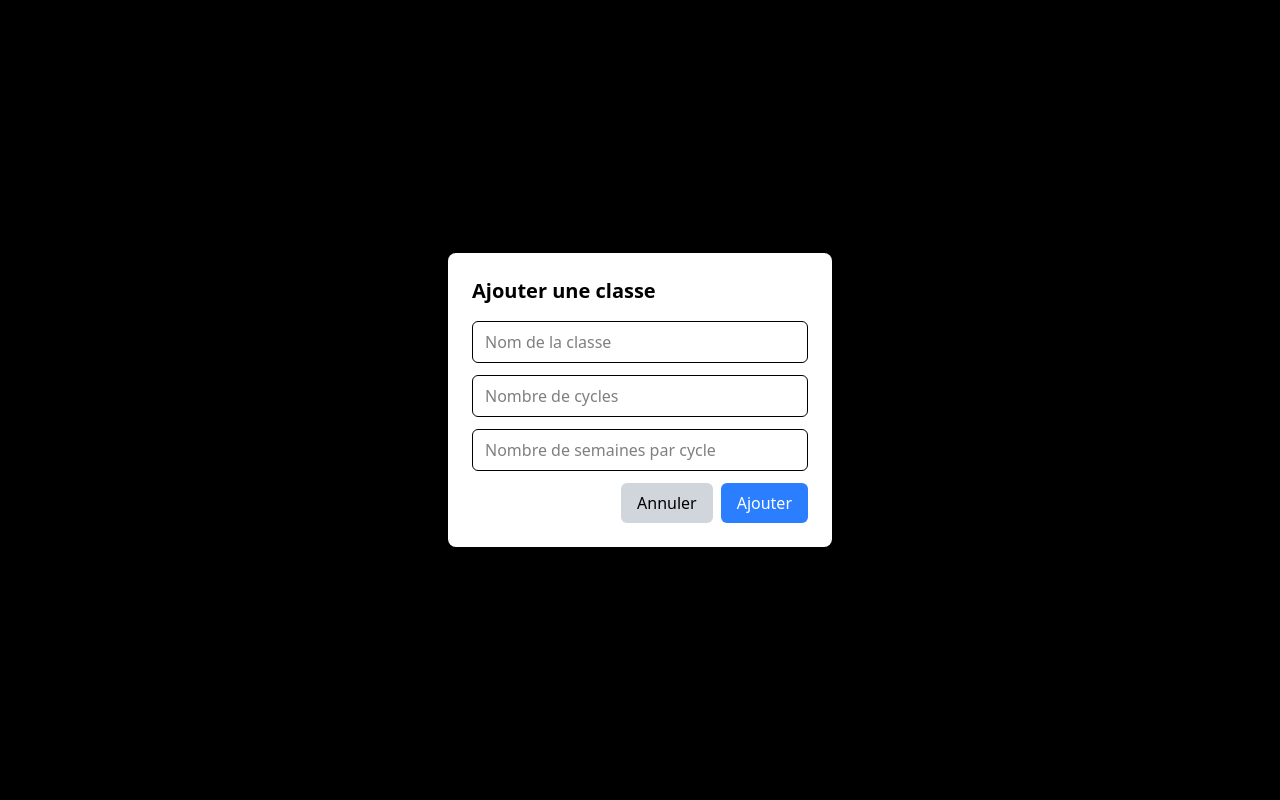
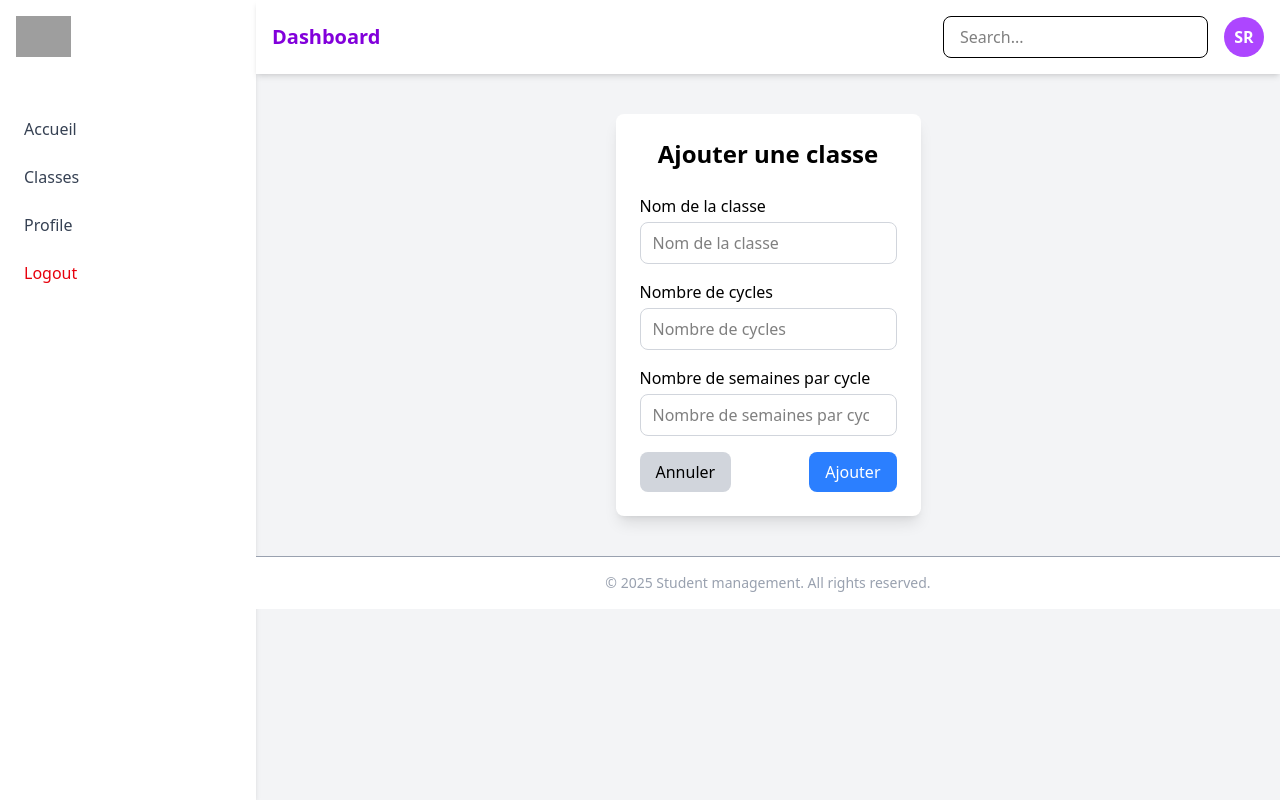
Before and after one commit to ilyass-essani04/Student-management, a React (Vite) app in the folder suivi_note_frontend/: page /dashboard/addclass in a window 1280 px wide. Built offline with nearby package versions, Linux system fonts and the light colour scheme; grey boxes are pictures that could not be loaded.

Commit message:
studentSliceUpdate

```diff
--- a/suivi_note_frontend/src/components/addclass.jsx
+++ b/suivi_note_frontend/src/components/addclass.jsx
@@ -1,14 +1,9 @@
 import { useState } from "react";
 import { useDispatch } from "react-redux";
-import { Link } from "react-router-dom";
-import { useNavigate } from "react-router-dom";
+import { Link, useNavigate } from "react-router-dom";
 import { AddClasse } from "../features/classSlice";
 
-// const navigate = useNavigate();
-
-
-function Addclass(){
-    // const [showModal, setShowModal] = useState(false);
+function AddClass() {
   const [name, setName] = useState("");
   const [Ncycle, setCycle] = useState("");
   const [Nsemaine, setSemaine] = useState("");
@@ -17,69 +12,187 @@ function Addclass(){
 
   const handleSubmit = (e) => {
     e.preventDefault();
-      if(name.trim()){
-        dispatch(AddClasse({ name ,Ncycle:Number(Ncycle) ,Nsemaine:Number(Nsemaine) }));
-        setName('')
-        setCycle('')
-        setSemaine('')
-        navigate('/dashboard/classes') //redirect to classes list after adding
+    if (name.trim()) {
+      dispatch(
+        AddClasse({
+          name,
+          Ncycle: Number(Ncycle),
+          Nsemaine: Number(Nsemaine),
+        })
+      );
+      setName("");
+      setCycle("");
+      setSemaine("");
+      navigate("/dashboard/classes"); // redirect after adding
     }
   };
 
-
-    return(
-        <section class="py-10 my-auto dark:bg-gray-900">
-    {/* <div class="lg:w-[80%] md:w-[90%] w-[96%] mx-auto flex gap-4"> */}
-    <div className="fixed inset-0 flex items-center justify-center bg-black bg-opacity-50">
-          <div className="bg-white rounded-lg p-6 w-96">
-            <h2 className="text-xl font-bold mb-4">Ajouter une classe</h2>
-            <form onSubmit={handleSubmit}>
+  return (
+    <div className="max-w-md mx-auto mt-10 bg-white shadow-lg rounded-lg p-6">
+      <h2 className="text-2xl font-bold mb-6 text-center">
+        Ajouter une classe
+      </h2>
+      <form onSubmit={handleSubmit} className="space-y-4">
+        <div>
+          <label className="block mb-1 font-medium">Nom de la classe</label>
           <input
             type="text"
             placeholder="Nom de la classe"
             value={name}
             onChange={(e) => setName(e.target.value)}
-                className="w-full px-3 py-2 mb-3 border rounded-md"
+            className="w-full border border-gray-300 rounded-lg px-3 py-2 focus:outline-none focus:ring focus:ring-blue-300"
             required
           />
+        </div>
+        <div>
+          <label className="block mb-1 font-medium">Nombre de cycles</label>
           <input
             type="number"
             placeholder="Nombre de cycles"
             value={Ncycle}
             onChange={(e) => setCycle(e.target.value)}
-                className="w-full px-3 py-2 mb-3 border rounded-md"
+            className="w-full border border-gray-300 rounded-lg px-3 py-2 focus:outline-none focus:ring focus:ring-blue-300"
             required
           />
+        </div>
+        <div>
+          <label className="block mb-1 font-medium">
+            Nombre de semaines par cycle
+          </label>
           <input
             type="number"
             placeholder="Nombre de semaines par cycle"
             value={Nsemaine}
             onChange={(e) => setSemaine(e.target.value)}
-                className="w-full px-3 py-2 mb-3 border rounded-md"
+            className="w-full border border-gray-300 rounded-lg px-3 py-2 focus:outline-none focus:ring focus:ring-blue-300"
             required
           />
-              <div className="flex justify-end gap-2">
-                <Link to={'/dashboard/classes'}>
-                <button type="button" className="px-4 py-2 bg-gray-300 rounded-md">Annuler</button>
+        </div>
+        <div className="flex justify-between">
+          <Link to="/dashboard/classes">
+            <button
+              type="button"
+              className="px-4 py-2 bg-gray-300 rounded-lg hover:bg-gray-400"
+            >
+              Annuler
+            </button>
           </Link>
           <button
             type="submit"
-                  className="px-4 py-2 bg-blue-500 text-white rounded-md"
+            className="px-4 py-2 bg-blue-500 text-white rounded-lg hover:bg-blue-600"
           >
             Ajouter
           </button>
         </div>
       </form>
     </div>
-        </div>
-    {/* </div> */}
-</section>
-    )
-
+  );
 }
 
+export default AddClass;
 
-export default Addclass;
+
+
+
+
+
+
+
+
+
+
+
+
+
+
+
+
+
+
+
+
+// import { useState } from "react";
+// import { useDispatch } from "react-redux";
+// import { Link } from "react-router-dom";
+// import { useNavigate } from "react-router-dom";
+// import { AddClasse } from "../features/classSlice";
+
+// // const navigate = useNavigate();
+
+
+// function Addclass(){
+//     // const [showModal, setShowModal] = useState(false);
+//     const [name, setName] = useState("");
+//     const [Ncycle, setCycle] = useState("");
+//     const [Nsemaine, setSemaine] = useState("");
+//     const dispatch = useDispatch();
+//     const navigate = useNavigate();
+
+//     const handleSubmit = (e) => {
+//       e.preventDefault();
+//       if(name.trim()){
+//         dispatch(AddClasse({ name ,Ncycle:Number(Ncycle) ,Nsemaine:Number(Nsemaine) }));
+//         setName('')
+//         setCycle('')
+//         setSemaine('')
+//         navigate('/dashboard/classes') //redirect to classes list after adding
+//       }
+//     };
+
+
+//     return(
+//         <section class="py-10 my-auto dark:bg-gray-900">
+//     {/* <div class="lg:w-[80%] md:w-[90%] w-[96%] mx-auto flex gap-4"> */}
+//     <div className="fixed inset-0 flex items-center justify-center bg-black bg-opacity-50">
+//           <div className="bg-white rounded-lg p-6 w-96">
+//             <h2 className="text-xl font-bold mb-4">Ajouter une classe</h2>
+//             <form onSubmit={handleSubmit}>
+//               <input
+//                 type="text"
+//                 placeholder="Nom de la classe"
+//                 value={name}
+//                 onChange={(e) => setName(e.target.value)}
+//                 className="w-full px-3 py-2 mb-3 border rounded-md"
+//                 required
+//               />
+//               <input
+//                 type="number"
+//                 placeholder="Nombre de cycles"
+//                 value={Ncycle}
+//                 onChange={(e) => setCycle(e.target.value)}
+//                 className="w-full px-3 py-2 mb-3 border rounded-md"
+//                 required
+//               />
+//               <input
+//                 type="number"
+//                 placeholder="Nombre de semaines par cycle"
+//                 value={Nsemaine}
+//                 onChange={(e) => setSemaine(e.target.value)}
+//                 className="w-full px-3 py-2 mb-3 border rounded-md"
+//                 required
+//               />
+//               <div className="flex justify-end gap-2">
+//                 <Link to={'/dashboard/classes'}>
+//                 <button type="button" className="px-4 py-2 bg-gray-300 rounded-md">Annuler</button>
+//                 </Link>
+//                 <button
+//                   type="submit"
+//                   className="px-4 py-2 bg-blue-500 text-white rounded-md"
+//                 >
+//                   Ajouter
+//                 </button>
+//               </div>
+//             </form>
+//           </div>
+//         </div>
+//     {/* </div> */}
+// </section>
+//     )
+
+// }
+
+
+// export default Addclass;
 
 
 
--- a/suivi_note_frontend/src/components/addstudent.jsx
+++ b/suivi_note_frontend/src/components/addstudent.jsx
@@ -5,7 +5,7 @@ import { AddStudents } from "../features/studentSlice";
 
 function Addstudent() {
   const { classId: paramClassId } = useParams(); // Get classId from URL if it exists
-  const [nom, setNom] = useState("");
+  const [name, setName] = useState("");
   const [classId, setClassId] = useState(paramClassId || ""); // Preselect if param exists
 
   const classes = useSelector((state) => state.classes.list);
@@ -20,11 +20,14 @@ function Addstudent() {
 
   const handleSubmit = (e) => {
     e.preventDefault();
-    if (nom.trim()) {
-      dispatch(AddStudents({ nom, classId }));
-      setNom("");
+    if (name.trim()) {
+      dispatch(AddStudents({
+        name,
+        classId: Number(classId)
+      }));
+      setName("");
       navigate(`/dashboard/studentlist/${classId}`);
-      alert(`L'élève ${nom} a été ajouté avec succès`);
+      alert(`L'élève ${name} a été ajouté avec succès`);
     }
   };
 
@@ -44,19 +47,19 @@ function Addstudent() {
           <form onSubmit={handleSubmit}>
             <input
               type="text"
-              placeholder="Nom complet de l'élève"
-              value={nom}
-              onChange={(e) => setNom(e.target.value)}
+              placeholder="nom complet de l'élève"
+              value={name}
+              onChange={(e) => setName(e.target.value)}
               className="w-full px-3 py-2 mb-3 border rounded-md"
               required
             />
             <select
               value={classId}
-              onChange={(e) => setClassId(e.target.value)}
+              onChange={(e) => setClassId(Number(e.target.value))}
               required
               className="w-full border px-4 py-2 mb-3 rounded"
             >
-              <option value="">Sélectionner une autre classe</option>
+              <option value="">Sélectionner une classe</option>
               {classes.map((cls) => (
                 <option key={cls.id} value={cls.id}>
                   {cls.name}
@@ -109,7 +112,7 @@ export default Addstudent;
 
 // function Addstudent(){
 //     // const [showModal, setShowModal] = useState(false);
-//     const [nom, setNom] = useState("");
+//     const [name, setName] = useState("");
 //     const [classId, setClassId] = useState("");
 //     const classes = useSelector((state)=>state.classes.list);
 
@@ -118,12 +121,12 @@ export default Addstudent;
 
 //     const handleSubmit = (e) => {
 //       e.preventDefault();
-//       if(nom.trim()){
+//       if(name.trim()){
 //         dispatch(AddStudents({
-//           nom,
+//           name,
 //           classId
 //         }));
-//         setNom('');
+//         setName('');
 //         navigate(`/dashboard/studentlist/${classId}`) //redirect to student list after adding
 //         alert("L'éleve a été ajouté avec succès à la classe choisi") //add class name at last later
 //       }
@@ -144,9 +147,9 @@ export default Addstudent;
 //             <form onSubmit={handleSubmit}>
 //               <input
 //                 type="text"
-//                 placeholder="Nom complet d'eleve"
-//                 value={nom}
-//                 onChange={(e) => setNom(e.target.value)}
+//                 placeholder="name complet d'eleve"
+//                 value={name}
+//                 onChange={(e) => setName(e.target.value)}
 //                 className="w-full px-3 py-2 mb-3 border rounded-md"
 //                 required
 //               />
--- a/suivi_note_frontend/src/components/classes.jsx
+++ b/suivi_note_frontend/src/components/classes.jsx
@@ -37,15 +37,20 @@ function Classes(){
                     </tr>
                 </thead>
                 <tbody class="text-gray-600 text-sm">
-                {classes.map((classe)=>(
-                    <tr key={classe.id} onClick={()=>{navigate(`/dashboard/studentlist/${classe.id}`)}} class="border-b border-gray-200 hover:bg-gray-100">
+                {classes.length === 0 ? (
+                    <tr>
+                        <td colSpan="4" className="text-center py-10 text-gray-500">Aucune classe trouvée, ajouter une classe</td>
+                    </tr>
+                    ) : (
+                classes.map((classe)=>(
+                    <tr key={classe.id} onClick={()=>{navigate(`/dashboard/studentlist/${classe.id}`)}} class="border-b border-gray-200 hover:bg-gray-100 cursor-pointer">
                         <td class="py-3 px-6 text-left">{classe.name}</td>
                         <td class="py-3 px-6 text-left">28</td>
                         <td class="py-3 px-6 text-left">{classe.Ncycle}</td>
                         <td class="py-3 px-6 text-left">{classe.Nsemaine}</td>
                         <td class="py-3 px-6 text-center">
                             <div  class="flex item-center justify-center">
-                                <button class="w-4 mr-2 transform hover:text-blue-500 hover:scale-110" onClick={(e)=>{
+                                <button class="w-4 mr-2 transform hover:text-blue-500 hover:scale-110 cursor-pointer" onClick={(e)=>{
                                     e.stopPropagation();
                                     navigate(`/dashboard/editclass/${classe.id}`)
                                 }}>
@@ -56,7 +61,7 @@ function Classes(){
                                 <button onClick={(e)=>{
                                     e.stopPropagation();
                                     dispatch(RemoveClass(classe.id))
-                                }} class="w-4 mr-2 transform hover:text-red-500 hover:scale-110">
+                                }} class="w-4 mr-2 transform hover:text-red-500 hover:scale-110 cursor-pointer">
                                     <svg xmlns="http://www.w3.org/2000/svg" fill="none" viewBox="0 0 24 24" stroke="currentColor">
                                         <path stroke-linecap="round" stroke-linejoin="round" stroke-width="2" d="M19 7l-.867 12.142A2 2 0 0116.138 21H7.862a2 2 0 01-1.995-1.858L5 7m5 4v6m4-6v6m1-10V4a1 1 0 00-1-1h-4a1 1 0 00-1 1v3M4 7h16" />
                                     </svg>
@@ -64,7 +69,7 @@ function Classes(){
                                 <button onClick={(e)=>{
                                         e.stopPropagation();
                                         navigate(`/dashboard/studentlist/${classe.id}`);
-                                    }}  class="w-4 mr-2 transform hover:text-green-500 hover:scale-110">
+                                    }}  class="w-4 mr-2 transform hover:text-green-500 hover:scale-110 cursor-pointer">
                                     <svg xmlns="http://www.w3.org/2000/svg" fill="none" viewBox="0 0 24 24" stroke-width="1.5"
                                             stroke="currentColor" className="w-4.5">
                                             <path stroke-linecap="round" stroke-linejoin="round"
@@ -76,7 +81,7 @@ function Classes(){
                         </td>
 
                     </tr>
-                ))}
+                )))}
                 </tbody>
             </table>
         </div>
@@ -85,22 +90,17 @@ function Classes(){
         <div class="flex justify-between items-center mt-6">
             <div>
                 <span class="text-sm text-gray-700">
-                    Showing 1 to 5 of 5 entries
+                    Showing 1 to ? of ? entries
                 </span>
             </div>
             <div class="flex space-x-2">
-                            <a href="https://abhirajk.vercel.app/" target="blank">
-
                 <button class="px-3 py-1 rounded-md bg-gray-200 text-gray-700 opacity-50">
                     Previous
                 </button>
-                  </a>
-                            <a href="https://abhirajk.vercel.app/" target="blank">
 
                 <button class="px-3 py-1 rounded-md bg-gray-200 text-gray-700 opacity-50">
                     Next
                 </button>
-                            </a>
             </div>
         </div>
 
--- a/suivi_note_frontend/src/components/dashboard.jsx
+++ b/suivi_note_frontend/src/components/dashboard.jsx
@@ -15,7 +15,7 @@ function Dashboard() {
         <Link to="/dashboard" className="block py-3 px-6 text-gray-700 hover:bg-purple-100">Accueil</Link>
         <Link to="/dashboard/classes" className="block py-3 px-6 text-gray-700 hover:bg-purple-100">Classes</Link>
         <Link to="/dashboard/profile" className="block py-3 px-6 text-gray-700 hover:bg-purple-100">Profile</Link>
-        <Link to="/dashboard/users" className="block py-3 px-6 text-gray-700 hover:bg-purple-100">Logout</Link>
+        <Link to="/dashboard/users" className="block py-3 px-6 hover:bg-purple-100 text-red-600">Logout</Link>
         </nav>
       </aside>
 
--- a/suivi_note_frontend/src/components/editclasse.jsx
+++ b/suivi_note_frontend/src/components/editclasse.jsx
@@ -40,7 +40,7 @@ function Editclasse() {
   };
 
   if (!classe) {
-    return <p>classe non trouve</p>;
+    return <p className="text-center text-red-500">Classe non trouvée!</p>;
   }
 
   return (
--- /dev/null
+++ b/suivi_note_frontend/src/components/editstudents.jsx
@@ -0,0 +1,97 @@
+import React, { useState, useEffect } from "react";
+import { useDispatch, useSelector } from "react-redux";
+import { useParams, useNavigate } from "react-router-dom";
+import { EditStudent } from "../features/studentSlice";
+
+
+const EditStudents = () => {
+  const { id } = useParams(); // student id
+  const navigate = useNavigate();
+  const dispatch = useDispatch();
+
+  // Get student data
+  const student = useSelector((state) =>
+    state.students.liste.find((stu) => stu.id === parseInt(id))
+  );
+
+  const classes = useSelector((state) => state.classes.list)
+
+  // State for form fields
+  const [name, setName] = useState("");
+  const [classId, setClassId] = useState("");
+
+  useEffect(() => {
+    if (student) {
+      setName(student.name);
+      setClassId(student.classId);
+    }
+  }, [student]);
+
+  const handleSubmit = (e) => {
+    e.preventDefault();
+
+    // Dispatch update
+    dispatch(
+      EditStudent({
+        id: student.id,
+        name,
+        classId: Number(classId),
+      })
+    );
+
+    // Navigate back to class student list
+    navigate(`/dashboard/studentlist/${classId}`);
+  };
+
+  if (!student) {
+    return <p className="text-center text-red-500">élève non trouvée!</p>;
+  }
+
+  return (
+    <div className="max-w-md mx-auto mt-10 bg-white shadow-lg rounded-lg p-6">
+      <h2 className="text-2xl font-bold mb-6 text-center">mettre à jour l'élève</h2>
+      <form onSubmit={handleSubmit} className="space-y-4">
+        <div>
+          <label className="block mb-1 font-medium">nom complet</label>
+          <input
+            type="text"
+            value={name}
+            onChange={(e) => setName(e.target.value)}
+            className="w-full border border-gray-300 rounded-lg px-3 py-2 focus:outline-none focus:ring focus:ring-blue-300 mb-3"
+            required
+          />
+          <select
+              value={classId}
+              onChange={(e) => setClassId(Number(e.target.value))}
+              required
+              className="w-full border px-4 py-2 mb-3 rounded"
+            >
+              <option value="">Sélectionner une autre classe</option>
+              {classes.map((cls) => (
+                <option key={cls.id} value={cls.id}>
+                  {cls.name}
+                </option>
+              ))}
+            </select>
+        </div>
+        <div className="flex justify-between">
+          <button
+            type="button"
+            onClick={() => navigate(`/dashboard/studentlist/${classId}`)}
+            className="px-4 py-2 bg-gray-300 rounded-lg hover:bg-gray-400"
+          >
+            Cancel
+          </button>
+          <button
+            type="submit"
+            className="px-4 py-2 bg-blue-500 text-white rounded-lg hover:bg-blue-600"
+          >
+            Save
+          </button>
+        </div>
+      </form>
+    </div>
+  );
+};
+
+export default EditStudents;
```
Also changed, not shown: suivi_note_frontend/src/App.jsx (+6 -3 lines), suivi_note_frontend/src/components/studentslist.jsx (+31 -21 lines), suivi_note_frontend/src/features/studentSlice.js (+5 -5 lines). Lines whose indentation alone changed are shown as unchanged.
